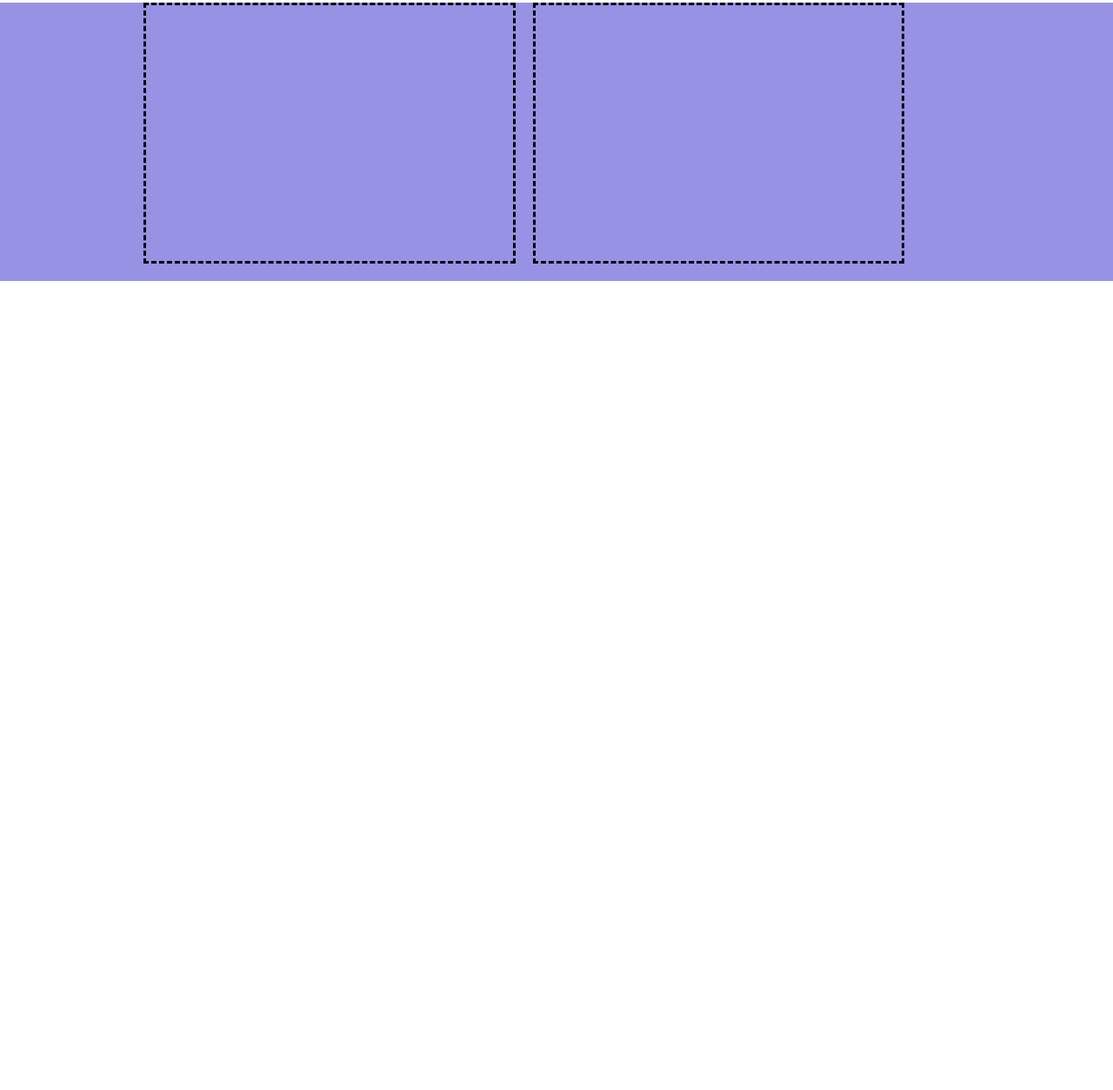
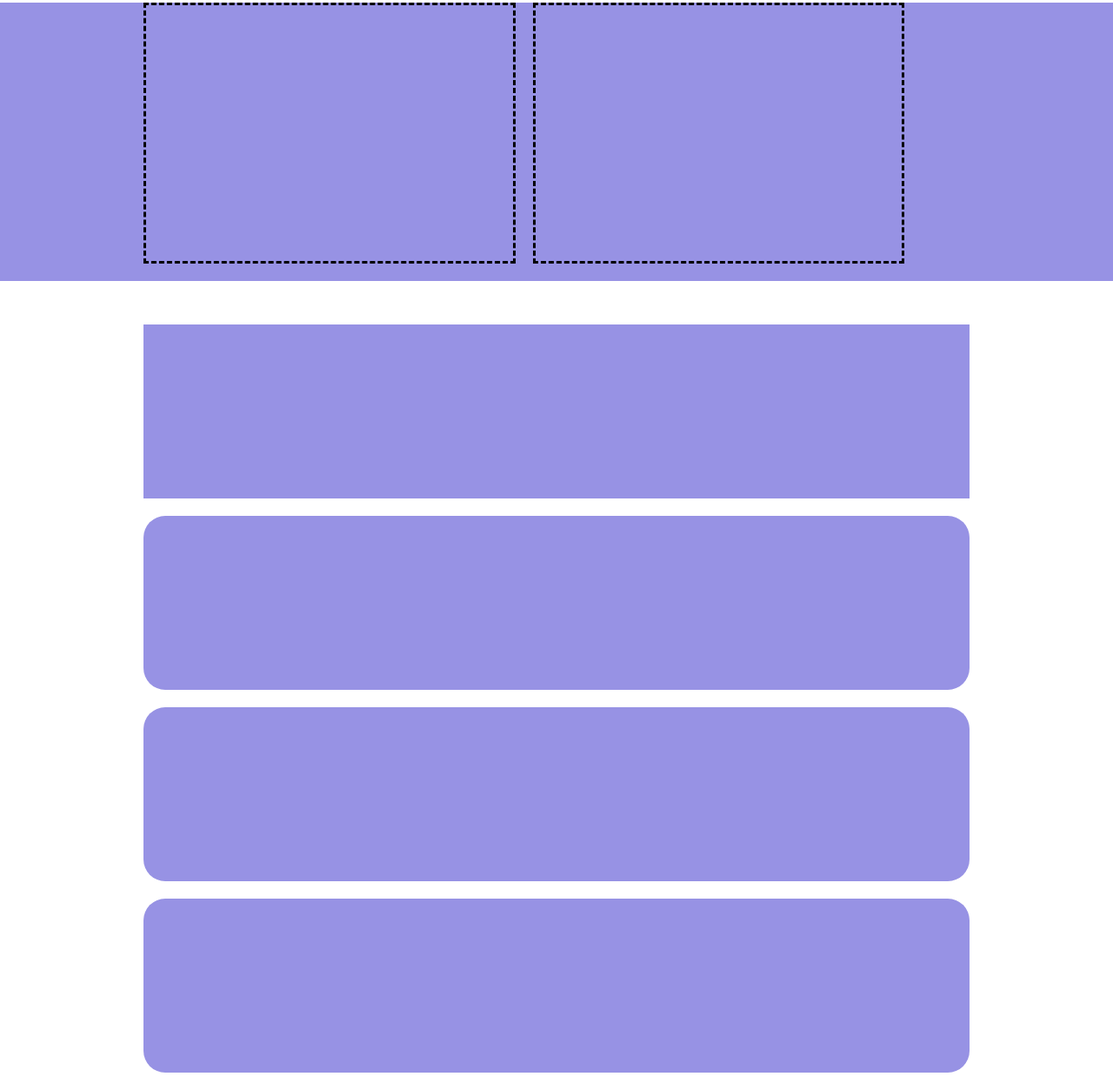
Before and after one commit to SimoneViglione/htmlcss-responsive-layout, a plain HTML site: page index.html in a window 1280 px wide. Shown: the part 383-1636 px from the top of the page at 87% size. Before the commit the page ends 800 px from the top, so only its background shows below. Drawn offline with Linux system fonts and the light colour scheme.

Commit message:
fine third section

```diff
--- a/css/style.css
+++ b/css/style.css
@@ -17,10 +17,19 @@ header .debug {
     border-style: dashed;
 }
 
+.debug-row {
+    background-color: var(--secondary-color);
+    height: 200px;
+}
+
 /* Termine Debug */
 
 
 /* Inizio Utility */
+
+:root {
+    --secondary-color: rgb(151, 146, 228);
+}
 
 .d-flex {
     display: flex;
@@ -37,6 +46,11 @@ header .debug {
 .m-top {
     margin-top: 50px;
 }
+
+.b-radius {
+    border-radius: 25px;
+}
+
 /* Termine Utility */
 
 
--- a/index.html
+++ b/index.html
@@ -68,7 +68,25 @@
         </section>
 
         <section class="white-bg" id="third">
+            <div class="container">
+                <div class="rows">
+                    <div class="debug-row m-bottom m-top">
 
+                    </div>
+
+                    <div class="debug-row m-bottom b-radius">
+
+                    </div>
+
+                    <div class="debug-row m-bottom b-radius">
+
+                    </div>
+
+                    <div class="debug-row m-bottom b-radius">
+
+                    </div>
+                </div>
+            </div>
         </section >
 
         <section class="violet-bg" id="fourth">
```
